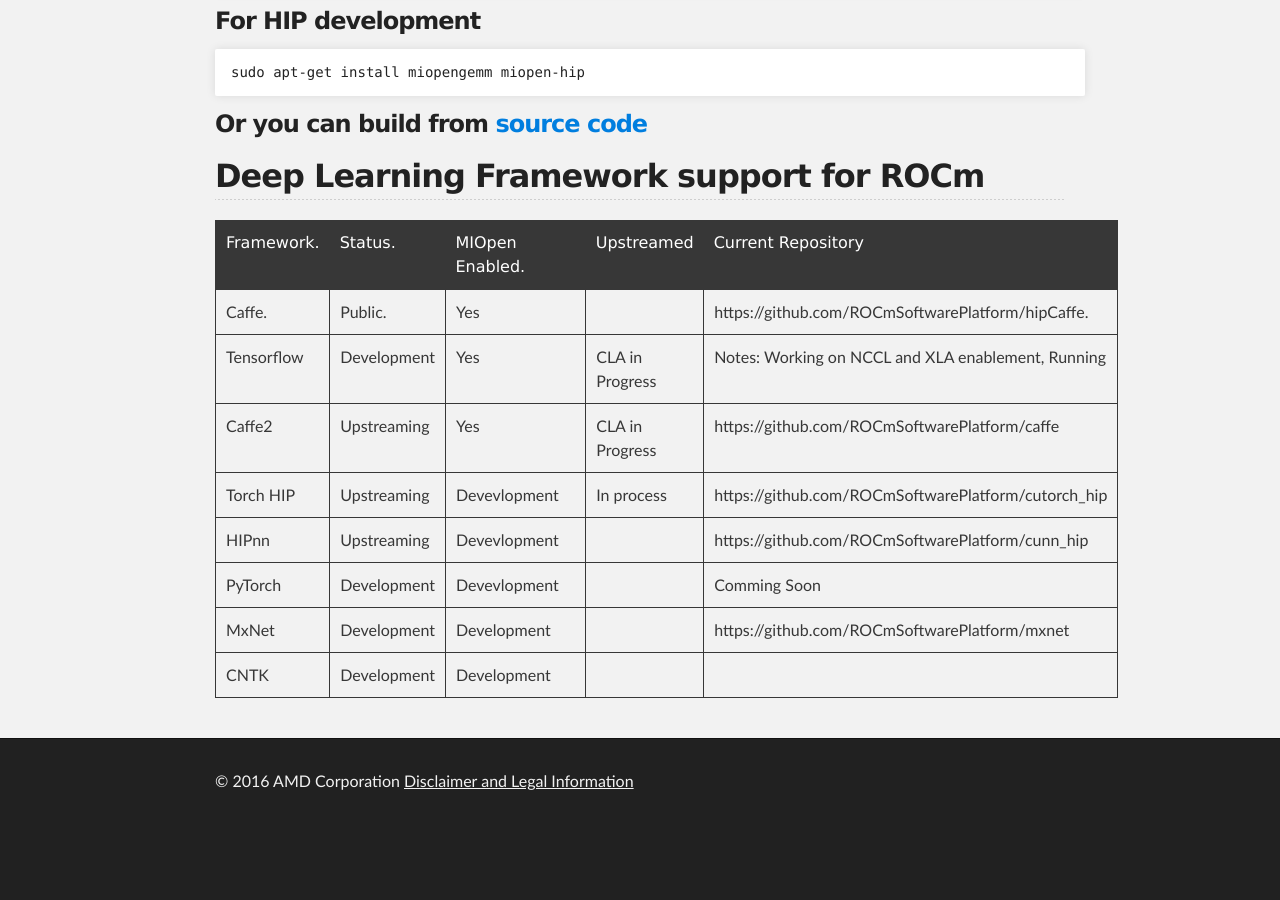
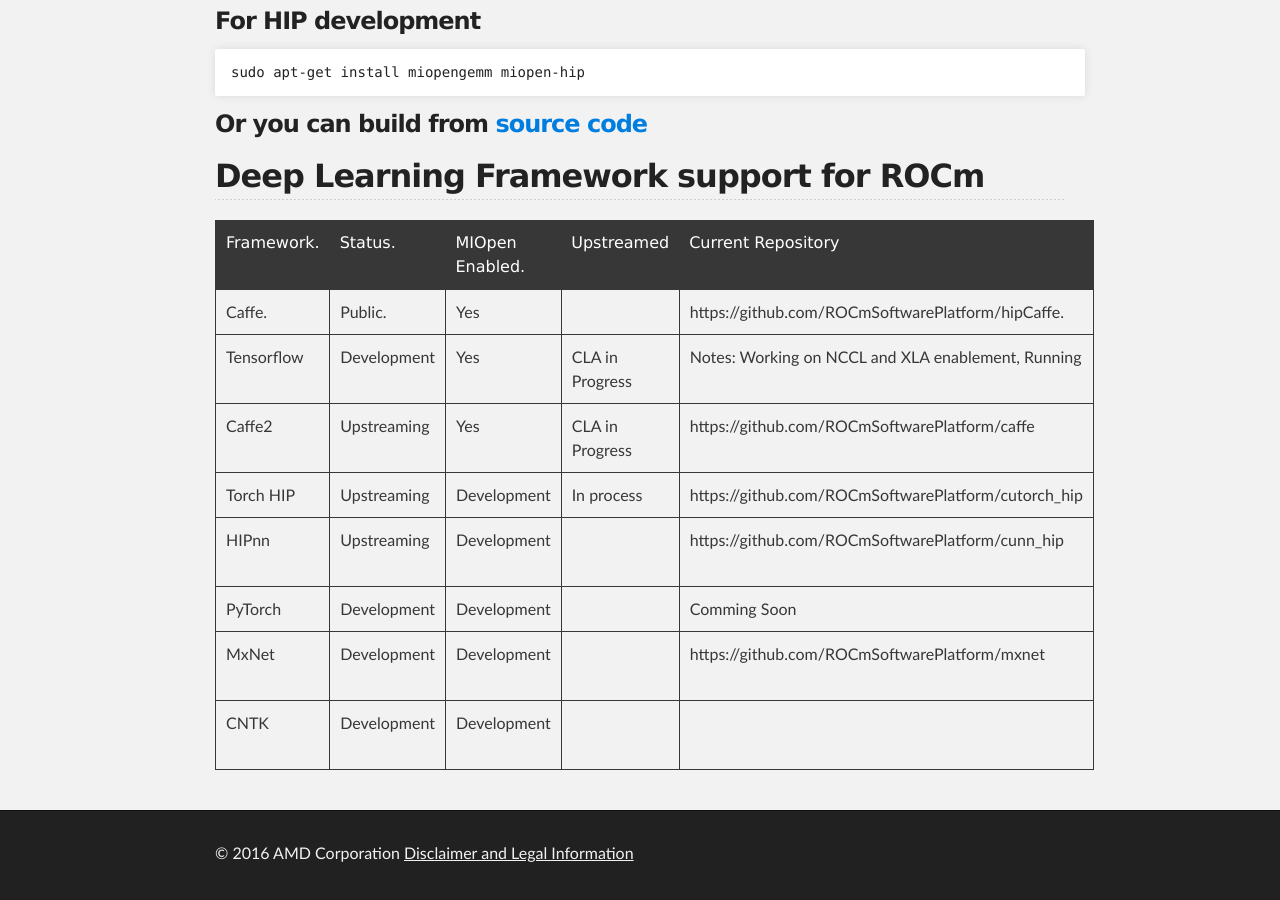
Before and after one commit to ROCm/ROCm.github.io, a Jekyll site: the page built from dl.md, in a window 1280 px wide and 900 px high, scrolled down 1082 px. Built offline with Jekyll 4.4.1, drawn with Linux system fonts in a browser that asks for light colours; before the commit the page ends 1910 px from its top, so only the background shows below that.

Commit message:
Typo: Development

```diff
--- a/dl.md
+++ b/dl.md
@@ -42,8 +42,8 @@
 |Caffe.       |Public.       |Yes              |                |https://github.com/ROCmSoftwarePlatform/hipCaffe.    |
 |Tensorflow   |Development   |Yes              |CLA in Progress |Notes: Working on NCCL and XLA enablement, Running   |
 |Caffe2       |Upstreaming   |Yes              |CLA in Progress |https://github.com/ROCmSoftwarePlatform/caffe        |
-|Torch HIP    |Upstreaming   |Devevlopment     |In process      |https://github.com/ROCmSoftwarePlatform/cutorch_hip  |
-|HIPnn        |Upstreaming   |Devevlopment     |                |https://github.com/ROCmSoftwarePlatform/cunn_hip     |
-|PyTorch      |Development   |Devevlopment     |                |Comming Soon                                         |
+|Torch HIP    |Upstreaming   |Development      |In process      |https://github.com/ROCmSoftwarePlatform/cutorch_hip  |
+|HIPnn        |Upstreaming   |Development      |                |https://github.com/ROCmSoftwarePlatform/cunn_hip     |
+|PyTorch      |Development   |Development      |                |Comming Soon                                         |
 |MxNet        |Development   |Development      |                |https://github.com/ROCmSoftwarePlatform/mxnet        |
 |CNTK         |Development   |Development      |                |                                                     |
```
